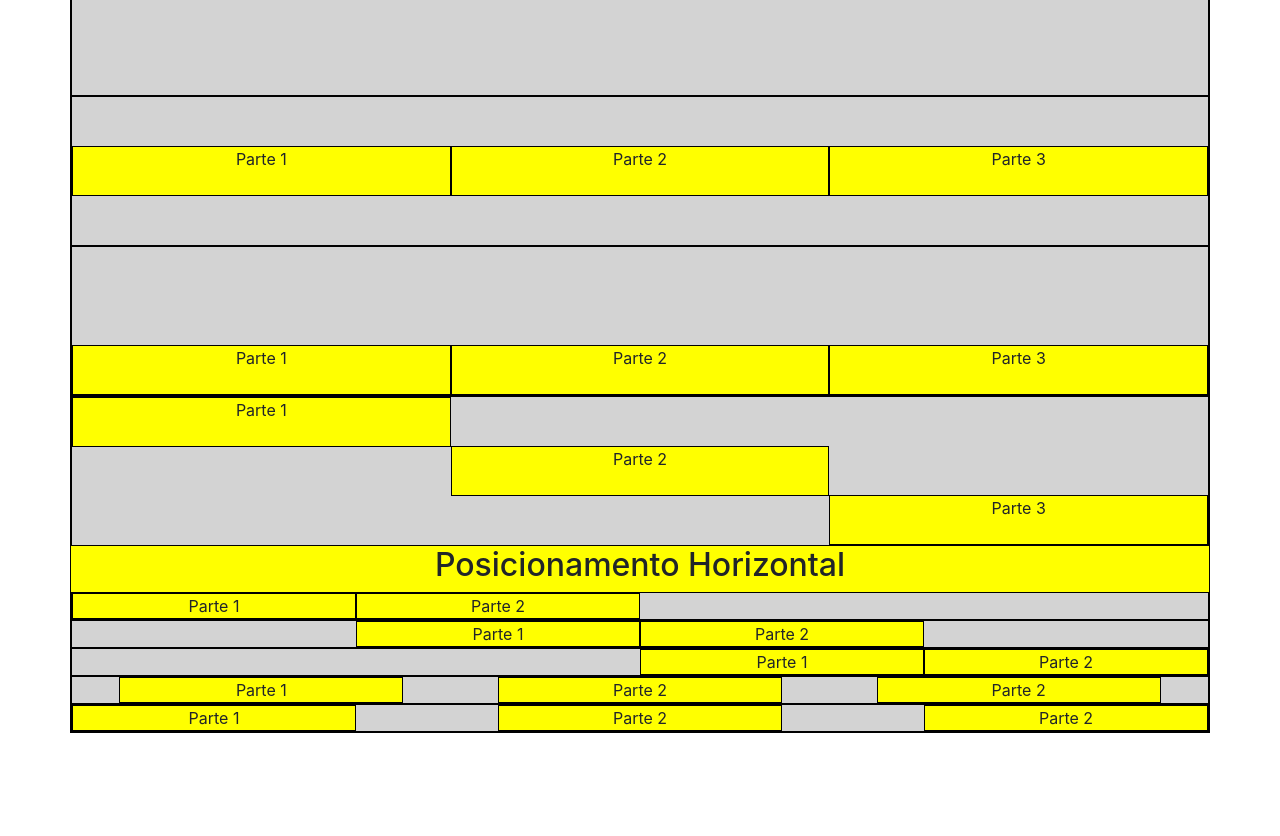
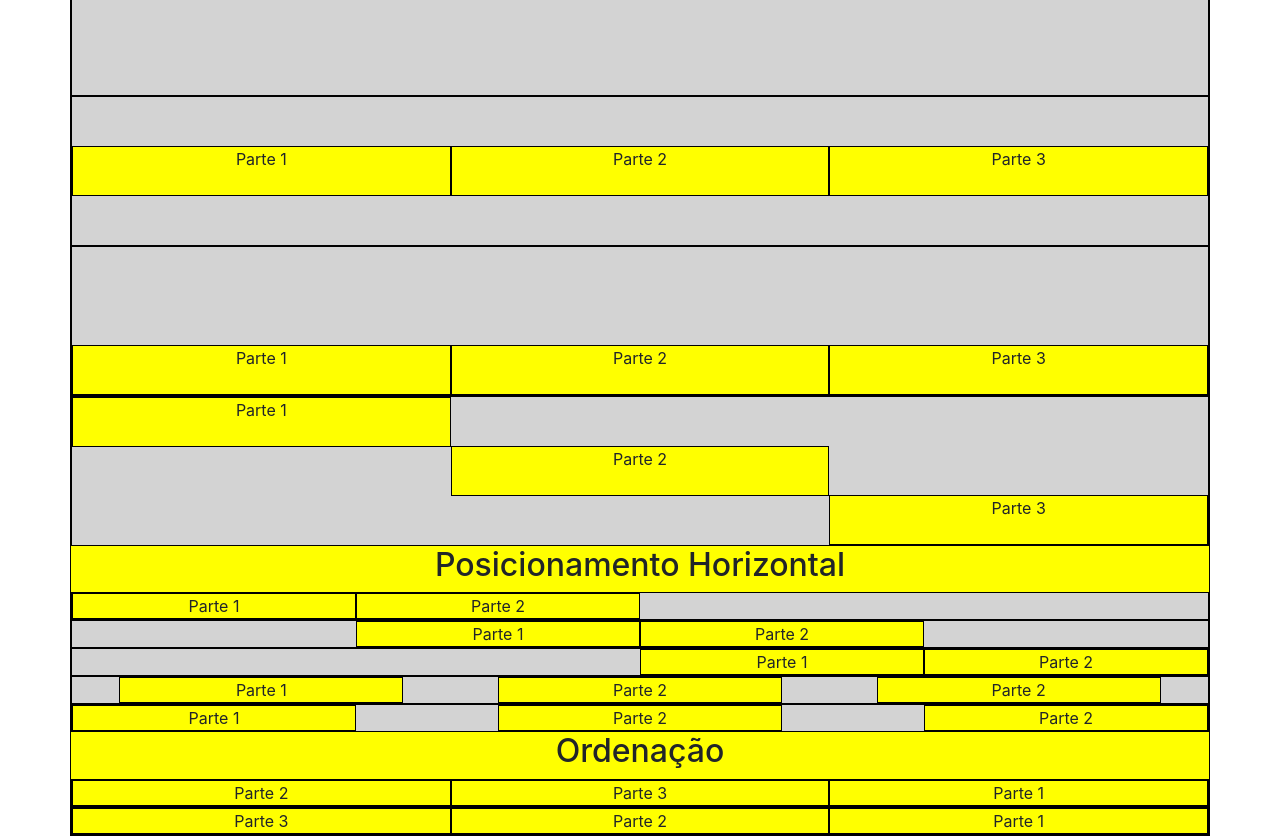
Before and after one commit to luiscns-alt/bootstrap-4-fundamentos, a plain HTML site: page 04 - Algumas classes utilitárias de alinhamento e ordenação/index.html in a window 1280 px wide. Shown: the part 260-1096 px from the top of the page. Before the commit the page ends 993 px from the top, so only its background shows below. Drawn offline with nearby package versions, Linux system fonts and the light colour scheme.

Commit message:
ordenação de elementos

```diff
--- a/04 - Algumas classes utilitárias de alinhamento e ordenação/index.html
+++ b/04 - Algumas classes utilitárias de alinhamento e ordenação/index.html
@@ -101,6 +101,17 @@
         <div class="col-3 destaque">Parte 2</div>
         <div class="col-3 destaque">Parte 2</div>
       </div>
+      <h2>Ordenação</h2>
+      <div class="row destaque">
+        <div class="col destaque order-12">Parte 1</div>
+        <div class="col destaque">Parte 2</div>
+        <div class="col destaque">Parte 3</div>
+      </div>
+      <div class="row destaque">
+        <div class="col destaque order-last">Parte 1</div>
+        <div class="col destaque">Parte 2</div>
+        <div class="col destaque order-first">Parte 3</div>
+      </div>
     </div>
     <!-- <div class="fluid-container destaque">
       <p>Bootstrap Fundamentos</p>
```
